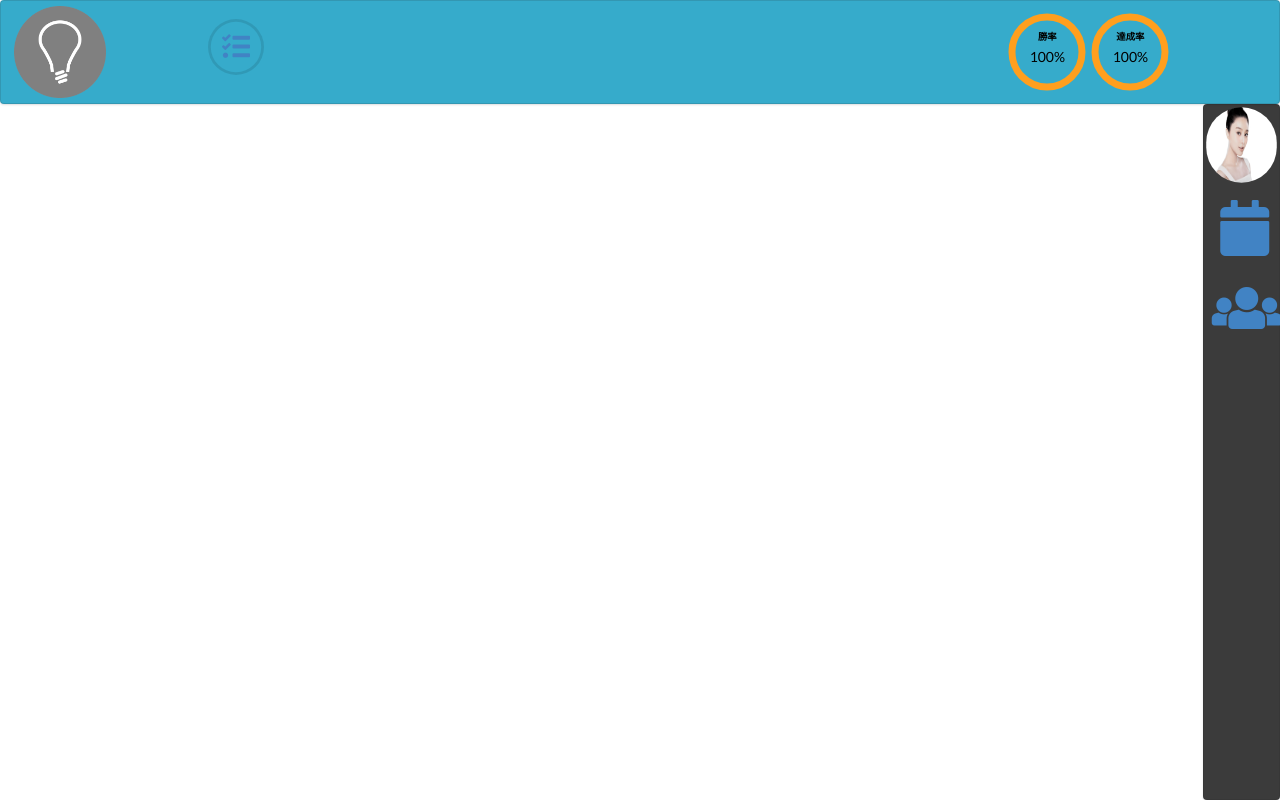
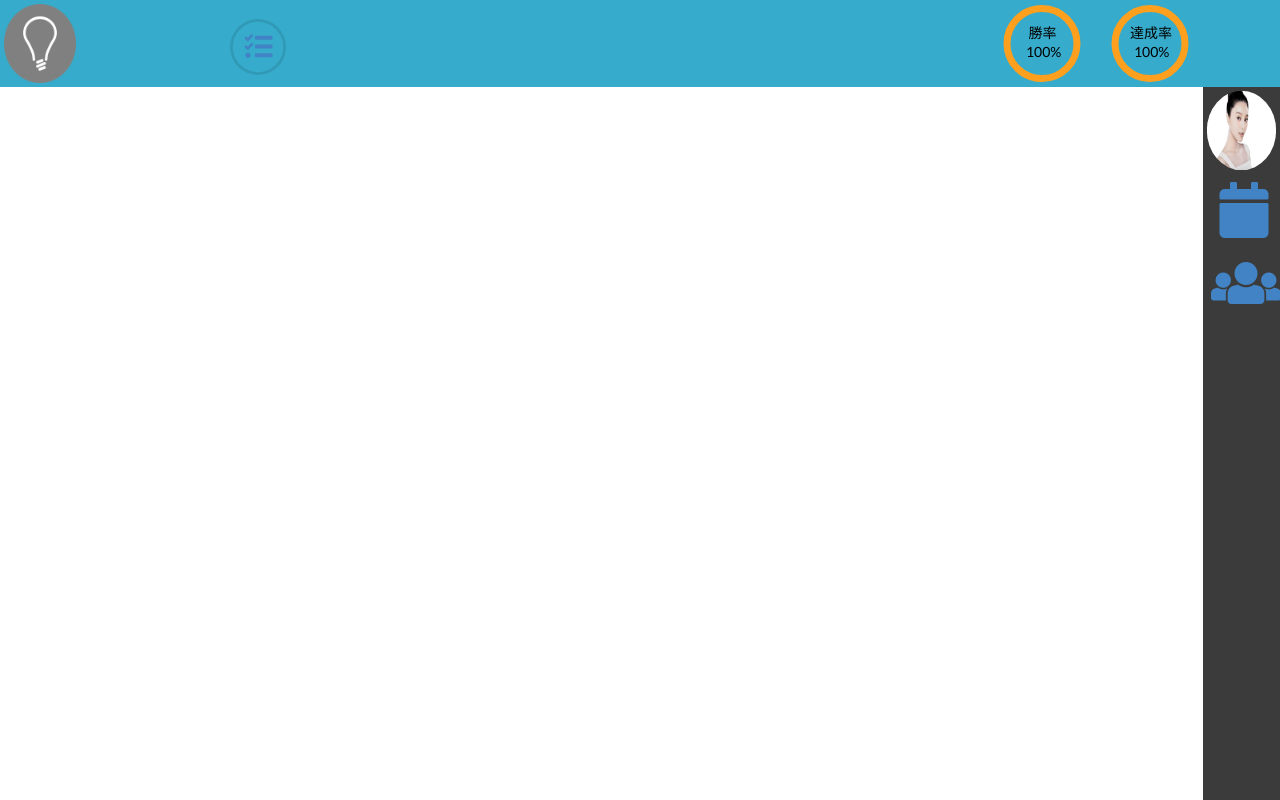
Before and after one commit to YongYuH/Ludo-deprecated, a plain HTML site: page Ludo_List.html in a window 1280 px wide. Drawn offline with nearby package versions, Linux system fonts and the light colour scheme.

Commit message:
length of navbar change with screen size

```diff
--- a/Ludo_List.html
+++ b/Ludo_List.html
@@ -12,53 +12,47 @@
 </head>
 
 <body>
-    <nav class="ui top menu">
+    <nav class="top-nav">
         <a href="" class="top-menu-element">
-            <img class="top-menu-element Ludo-logo" src="images/light_bulb.png" />
+            <img class="Ludo-logo" src="images/light_bulb.png" />
         </a>
         <a href="" class="top-menu-element schematics">
-            <span class="top-menu-element schematic-icon">
-                <i class="circular big tasks icon"></i>
-            </span>
+            <i class="circular big tasks icon schematic-icon"></i>
         </a>
-        <div class="win-rate" data-pct="20">
-            <div class="win-rate win-rate__number">
-                <h6>勝率</h6>
-                <p>100%</p>
-            </div>
-            <svg class="win-rate win-rate__svg" width="80px" height="80px">
+        <span class="top-menu-element win-rate" data-pct="20">
+            <svg class="win-rate__svg" width="80px" height="100%">
                 <circle
-                    class="win-rate win-rate__circle"
+                    class="win-rate__circle"
                     cx="50%" cy="50%" r="35" stroke-dasharray="251.33" stroke-dashoffset="0">
                 </circle>
+                <text class="win-rate__number" x="33%" y="44%">勝率</text>
+                <text class="win-rate__number" x="30%" y="66%">100%</text>
             </svg>
-        </div>
-        <div class="finish-rate" data-pct="20">
-            <div class="finish-rate finish-rate__number">
-                <h6>達成率</h6>
-                <p>100%</p>
-            </div>
-            <svg class="finish-rate finish-rate__svg" width="80px" height="80px">
+        </span>
+        <span class="top-menu-element finish-rate" data-pct="20">
+            <svg class="finish-rate__svg" width="80px" height="100%">
                 <circle
-                    class="finish-rate finish-rate__circle"
+                    class="finish-rate__circle"
                     cx="50%" cy="50%" r="35" stroke-dasharray="251.33" stroke-dashoffset="0">
                 </circle>
+                <text class="finish-rate__number" x="25%" y="44%">達成率</text>
+                <text class="finish-rate__number" x="30%" y="66%">100%</text>
             </svg>
-        </div>
+        </span>
     </nav>
-    <nav class="ui right menu">
+    <nav class="right-sidebar">
         <a href="" class="right-menu-element">
-            <img class="right-menu-element profile-img" src="images/thailand_girl.jpg" />
+            <img class="profile-img" src="images/thailand_girl.jpg" />
         </a>
         <a href="" class="right-menu-element">
-            <span class="right-menu-element icon-ludoing">
-                <i class="huge calendar icon"></i>
-            </span>
+            <div class="ludoing-icon-div">
+                <i class="huge calendar icon ludoing"></i>
+            </div>
         </a>
         <a href="" class="right-menu-element">
-            <span class="right-menu-element icon-following">
-                <i class="huge users icon"></i>
-            </span>
+            <div class="following-icon-div">
+                <i class="huge users icon following"></i>
+            </div>
         </a>
     </nav>
 </body>
--- a/css/Ludo_List.css
+++ b/css/Ludo_List.css
@@ -6,97 +6,71 @@
 
 
 /* top nav bar */
-.ui.top.menu {
+.top-nav {
     position: fixed;
     top: 0;
     z-index: 1;
     width: 100%;
-    height: 13%;
+    height: 87px;
     background-color: #36ABCB;
 }
 
 .top-menu-element {
-    position: relative;
-    padding-left: 1%;
-    height: 100%;
+    position: fixed;
+    z-index: 2;
+    height: 87px;
+    max-width: 80px;
 }
 
 .Ludo-logo {
     height: 100%;
-    padding-left: 0;
-    padding-top: 5%;
-    padding-bottom: 5%;
+    width: 100%;
+    max-width: 100%;
+    padding: 5%;
 }
 
 .schematics {
-    left: 6%;
-}
-
-.schematic-icon {
-    position: absolute;
-    margin-top: 90%;
-    margin-left: 20%;
-    padding-top: 50%;
-    border-top: 0px;
-    height: 100%;
-    max-width: 80px;
+    left: 18%;
+    margin-top: 1.5%;
 }
 
 .win-rate {
-    position: absolute;
-    right: 15%;
-    margin-top: 0px;
-    padding-top: 0px;
-    content: attr(data-pct)"%";
-    text-align: center;
-    color: #FFFFFF;
-    height: 100%;
+    right: 15.5%;
 }
     .win-rate__number {
-        position: relative;
-        left: 0;
-        right: 0;
         z-index: 3;
         top: 25%;
-        margin: 0 auto;
-        color: black;position: absolute;
+        left: 25%;
+        color: black;
+        text-align: center;
     }
     .win-rate__svg {
-        position: relative;
         z-index: 2;
         right: 0;
     }
     .win-rate__circle {
+        z-index: 2;
         fill: #36ABCB;
         stroke: #FF9F1E;
         stroke-width: 7px;
     }
 
 .finish-rate {
-    position: absolute;
-    right: 8.5%;
-    margin-top: 0px;
-    padding-top: 0px;
-    content: attr(data-pct)"%";
-    text-align: center;
-    color: #FFFFFF;
-    height: 100%;
+    right: 7%;
 }
     .finish-rate__number {
-        position: relative;
-        left: 0;
-        right: 0;
         z-index: 3;
         top: 25%;
-        margin: 0 auto;
-        color: black;position: absolute;
+        left: 30%;
+        color: black;
+        text-align: center;
     }
     .finish-rate__svg {
-        position: relative;
         z-index: 2;
         right: 0;
     }
     .finish-rate__circle {
+        z-index: 2;
         fill: #36ABCB;
         stroke: #FF9F1E;
         stroke-width: 7px;
@@ -106,45 +80,57 @@
 
 
 
-/* right nav bar */
-.ui.right.menu {
+/* right sidebar */
+.right-sidebar {
     position: fixed;
+    top: 87px;
     right: 0;
-    bottom: 0;
     z-index: 0;
-    margin: 0;
-    height: 87%;
+    height: 100%;
     width: 6%;
     background-color: #3B3B3B;
 }
 
 .right-menu-element {
-    position: absolute;
+    position: fixed;
+    right: 0;
+    max-width: 6%;
+    z-index: 2;
+    height: 87px;
     width: 100%;
 }
 
 .profile-img {
-    border-radius: 40px;
-    margin-top: 0px;
-    padding: 3%;
-    height: 80px;
+    padding: 5%;
+    height: 87px;
+    max-width: 100%;
+    border-radius: 50%;
+    //background-color: #F2B701;
 }
 
-.icon-ludoing {
+.ludoing-icon-div {
     position: absolute;
-    top: 80px;
-    height: 80px;
-    margin-top: 0;
-    margin-left: 10%;
-    padding-top: 20%;
+    right: 0;
+    top: 87px;
+    width: 100%;
+    padding-top: 10%;
+    padding-left: 10%;
 }
+    i.ludoing {
+        margin: 0;
+        padding: 0;
+    }
 
-.icon-following {
+.following-icon-div {
     position: absolute;
+    right: 0;
     top: 160px;
-    height: 80px;
-    margin-top: 0;
-    margin-left: 10%;
-    padding-top: 20%;
+    width: 100%;
+    padding-top: 10%;
+    padding-left: 10%;
 }
+    i.following {
+        margin: 0;
+        padding: 0;
+    }
 /* end of right nav bar */
```
